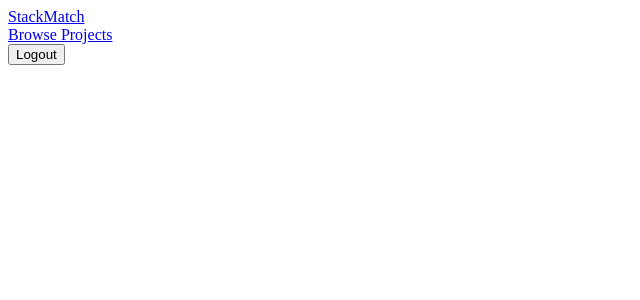
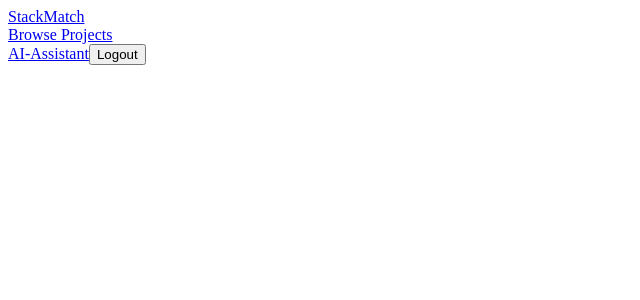
Before and after one commit to abhipxx/StackMatch, a React (Vite) app in the folder client/: page / in a window 1280 px wide. Shown: the top 300 px of the page, without its empty margins (0-640 px from the left). Built offline with nearby package versions, Linux system fonts and the light colour scheme; sample sign-in values are in the browser's storage.

Commit message:
Navbar updation

```diff
--- a/client/src/components/Navbar.jsx
+++ b/client/src/components/Navbar.jsx
@@ -17,6 +17,7 @@ function Navbar(){
             {user?(
                 <>
                 <Link to="/projects">Browse Projects</Link><br/>
+                <Link to="/ai-assistant">AI-Assistant</Link>
                 <button onClick={handleLogout}>Logout</button><br/>
                 </>
             ):(
```
